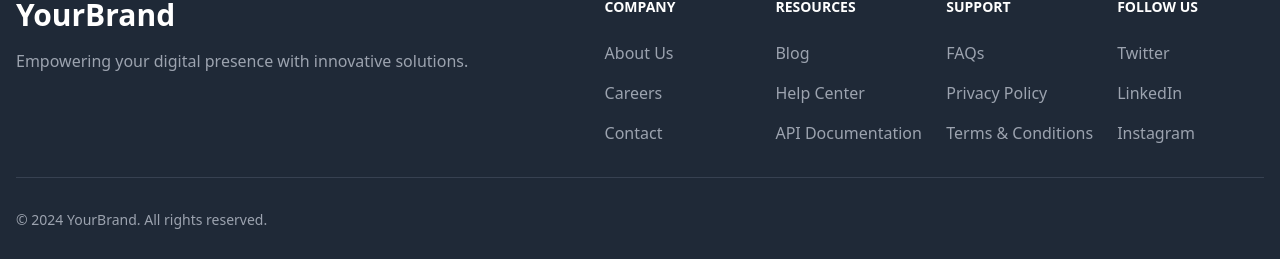
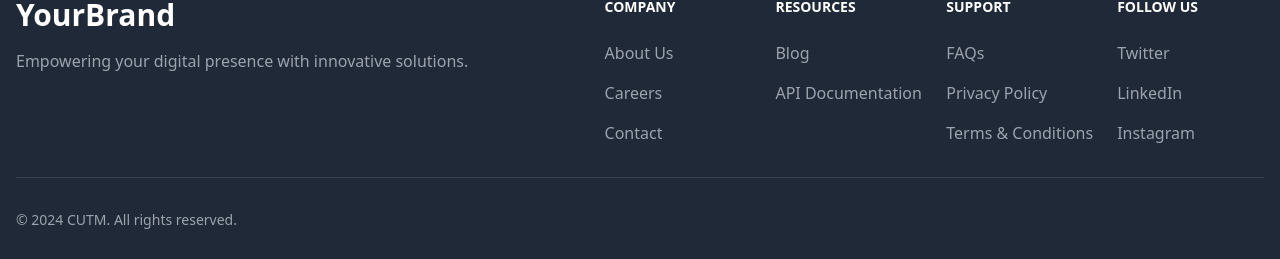
Before and after one commit to Anupam890/creditTaker, a React (Vite) app: page / in a window 1280 px wide. Shown: the part 1759-2018 px from the top of the page. Built offline with nearby package versions, Linux system fonts and the light colour scheme.

Commit message:
minor issues

```diff
--- a/src/layouts/Footer.jsx
+++ b/src/layouts/Footer.jsx
@@ -49,11 +49,7 @@
                       Blog
                     </a>
                   </li>
-                  <li>
-                    <a href="#" className="text-gray-400 hover:text-white">
-                      Help Center
-                    </a>
-                  </li>
+
                   <li>
                     <a href="#" className="text-gray-400 hover:text-white">
                       API Documentation
@@ -111,8 +107,8 @@
           <hr className="my-8 border-gray-700" />
 
           <div className="flex justify-between items-center">
-            <p className="text-gray-400 text-sm">
-              &copy; 2024 YourBrand. All rights reserved.
+            <p className="text-gray-400 text-sm text-center">
+              &copy; 2024 CUTM. All rights reserved.
             </p>
             <div className="flex space-x-6">
               <a href="#" className="text-gray-400 hover:text-white">
--- a/src/layouts/admin/UploadSubject.jsx
+++ b/src/layouts/admin/UploadSubject.jsx
@@ -29,7 +29,7 @@
           <option value="ece">Electronics and Communication</option>
         </select>
         <label className="block mb-2 text-sm font-medium text-gray-700">
-          Select File
+          Upload File
         </label>
         <input
           type="file"
```
